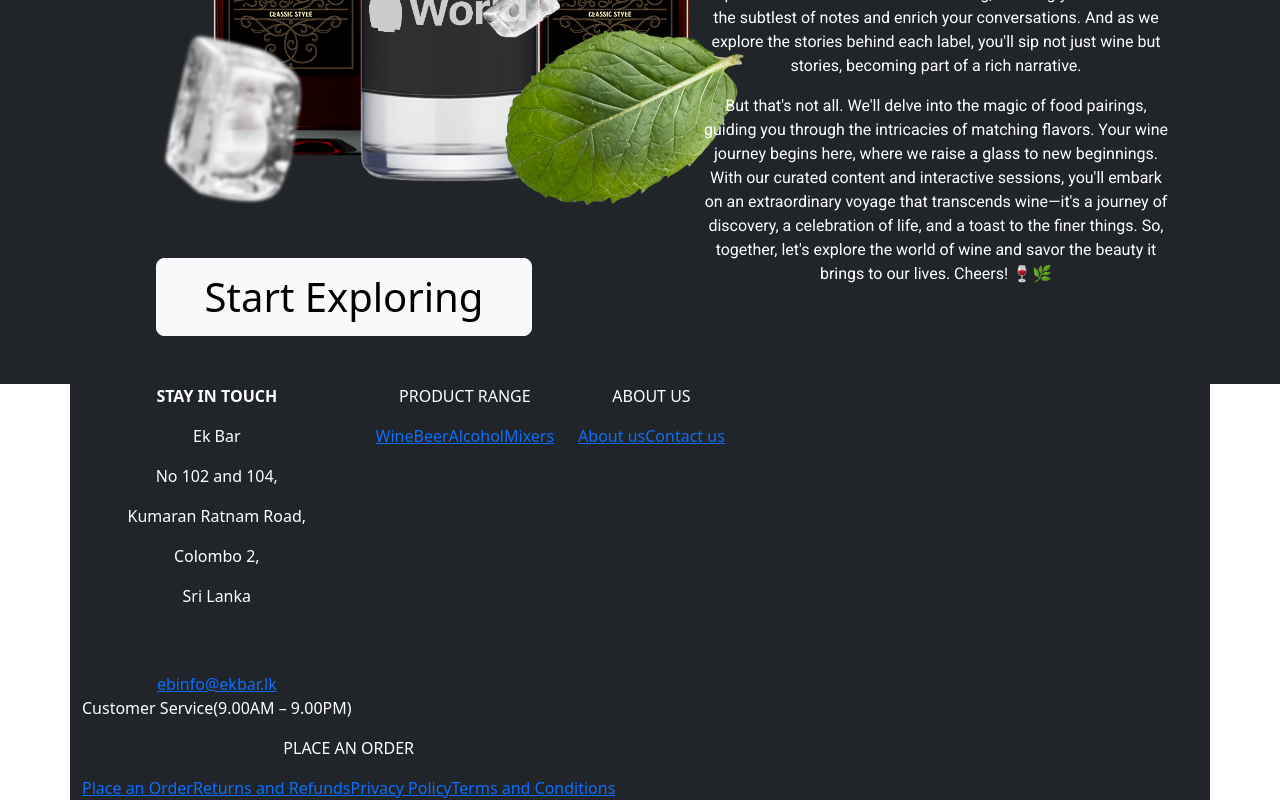
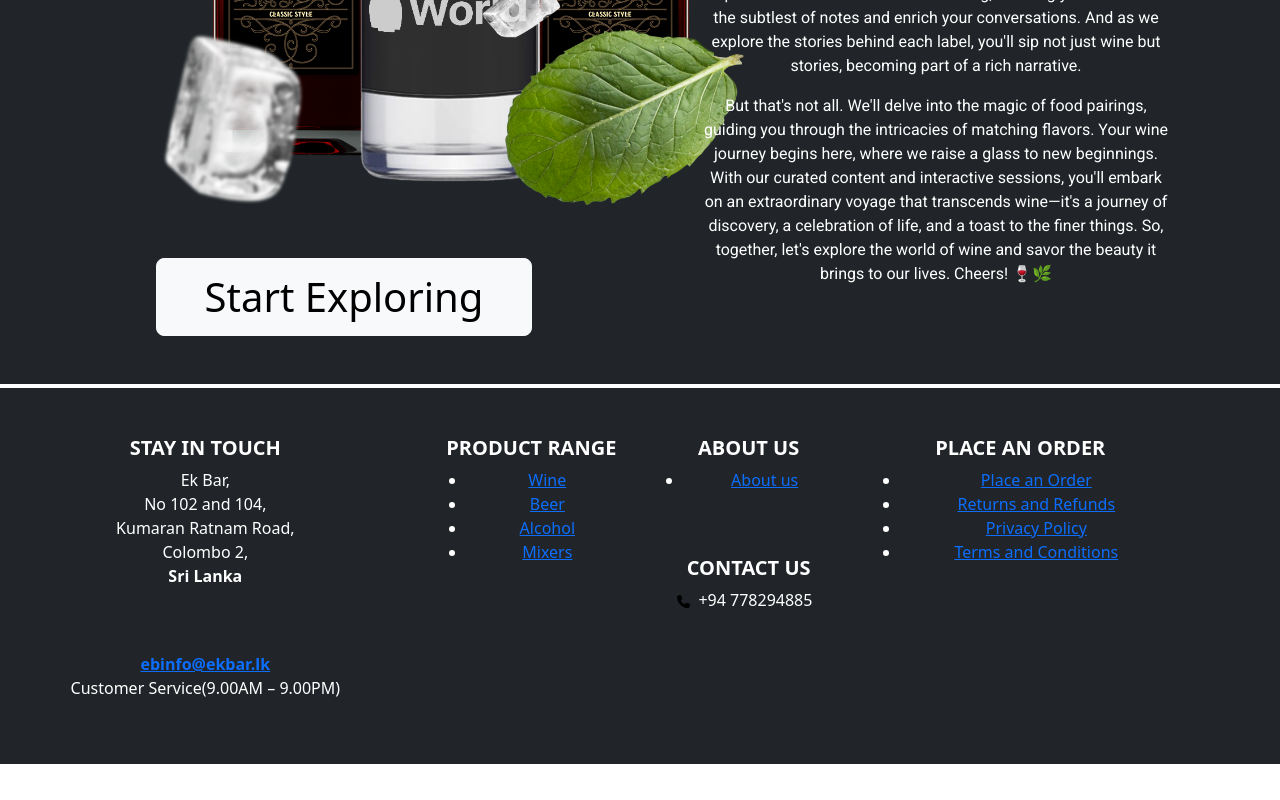
Before and after one commit to ShashmithaBan/Online-Liquor-Store-Front-end-by-React-JS, a React (Create React App) app: page / in a window 1280 px wide. Shown: the part 1354-2154 px from the top of the page. After the commit the page ends 2118 px from the top, so only its background shows below. Built offline with nearby package versions, Linux system fonts and the light colour scheme.

Commit message:
implementing the footer

```diff
--- a/src/Components/Footer.jsx
+++ b/src/Components/Footer.jsx
@@ -1,42 +1,73 @@
 import React from 'react';
+import Phone from '../Assets/phone-solid.svg';
+import Email from '../Assets/envelope-solid.svg';
 
 export const Footer = () => {
   return (
-    <div className="footer container-md text-bg-dark">
-      <div className="footer-item row row-cols-md-auto">
-        <div className="col-div">
-          <p className="stay"><b>STAY IN TOUCH</b></p>
-          <div className="p-address">
-            <p>Ek Bar</p>
-            <p>No 102 and 104,</p>
-            <p>Kumaran Ratnam Road,</p>
-            <p>Colombo 2,</p>
-            <p className="sri">Sri Lanka</p>
+    <div className=" mt-1 footer  text-bg-dark">
+      <div className=" row">
+        <div className="col-md-6 col-lg-4 col-12 py-5 ">
+          <h5 className="stay fw-bold"><b>STAY IN TOUCH</b></h5>
+          <div className="p-address  ">
+            <p>Ek Bar,<br/>
+            No 102 and 104,<br/>
+            Kumaran Ratnam Road,<br/>
+            Colombo 2,<br/>
+            <b>Sri Lanka</b></p>
             <br /><br />
-            <div className="mail-address">
+            <div className="mail-address fw-bold ">
               <a href="www.gon.com">ebinfo@ekbar.lk</a>
             </div>
             <p>Customer Service(9.00AM – 9.00PM)</p>
           </div>
         </div>
-        <div className="col-div">
-          <p className="product">PRODUCT RANGE</p>
+        <div className="col-md-6 col-lg-2 col-12 py-5 ">
+          <h5 className="product fw-bold">PRODUCT RANGE</h5>
+          <ul>
+            <li>
             <a href="catogories_wine.php">Wine</a>
+            </li>
+            <li>
             <a href="catogories_beer.php">Beer</a>
+            </li>
+            <li>
             <a href="catogories_alcohol.php">Alcohol</a>
+            </li>
+            <li>
             <a href="catogories_mixers.php">Mixers</a>
+            </li>
+          </ul>
         </div>
-        <div className="col-div">
-          <p className="about">ABOUT US</p>
+        <div className="col-md-6 col-lg-2 col-12 py-5">
+          <h5 className="about fw-bold">ABOUT US</h5>
+          <ul>
+            <li>
             <a href="aboutus.php">About us</a>
-          <a href="contactus.php">Contact us</a>
+            </li>
+          </ul>
+          <h5 className="about fw-bold pt-5">CONTACT US</h5>
+          <div className=" justify-contect-start g-2">
+          <img src={Phone} alt="phone icon " style={{width:"7%" , color:"white"}} />
+          <p className='d-inline-block px-2' >+94 778294885</p>
           </div>
-        <div className="col-div">
-          <p className="place">PLACE AN ORDER</p>
+
+        </div>
+        <div className="col-md-6 col-lg-3 col-12 py-5">
+          <h5 className="place fw-bold">PLACE AN ORDER</h5>
+          <ul>
+            <li>
             <a href="#">Place an Order</a>
+            </li>
+            <li>
             <a href="rr.php">Returns and Refunds</a>
+            </li>
+            <li>
             <a href="#">Privacy Policy</a>
+            </li>
+            <li>
             <a href="tc.php">Terms and Conditions</a>
+            </li>
+          </ul>
         </div>
       </div>
     </div>
```
Also changed, not shown: src/Assets/envelope-solid.svg (added), src/Assets/phone-solid.svg (added). Lines whose indentation alone changed are shown as unchanged.
